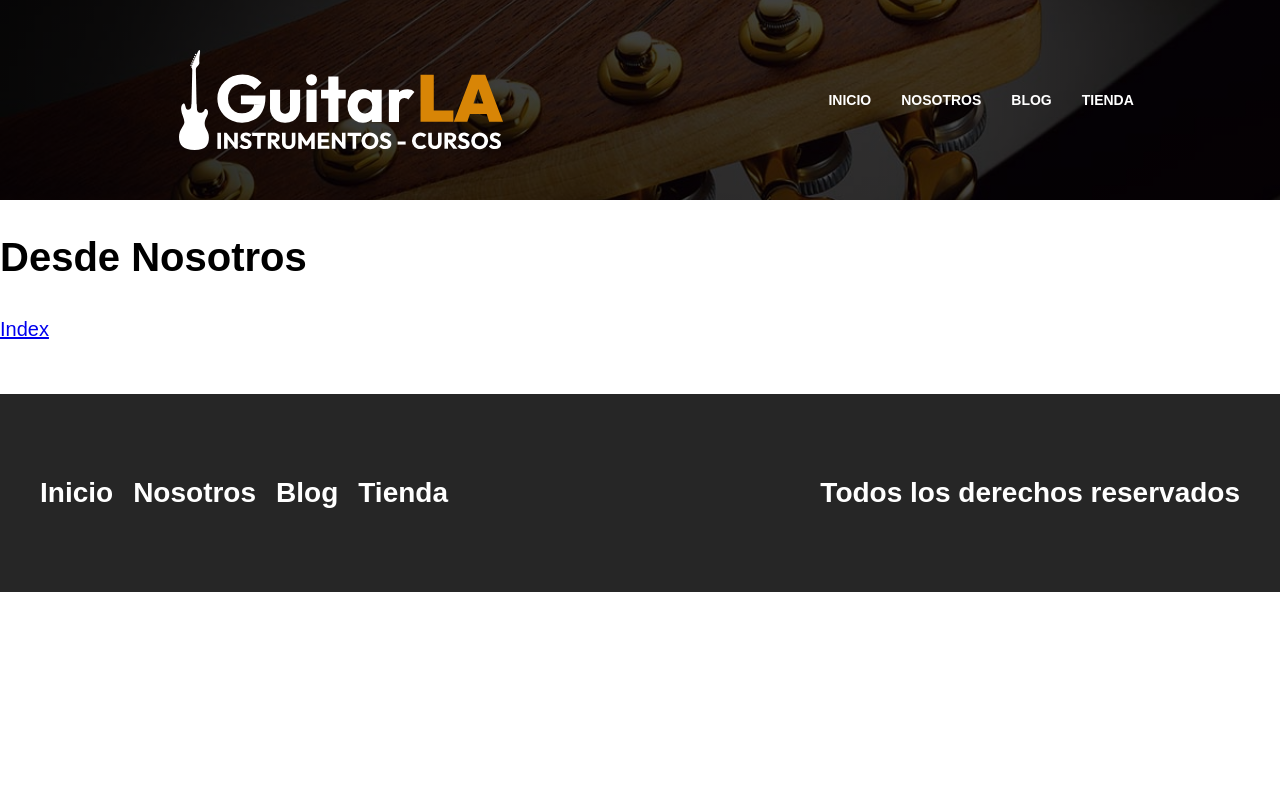
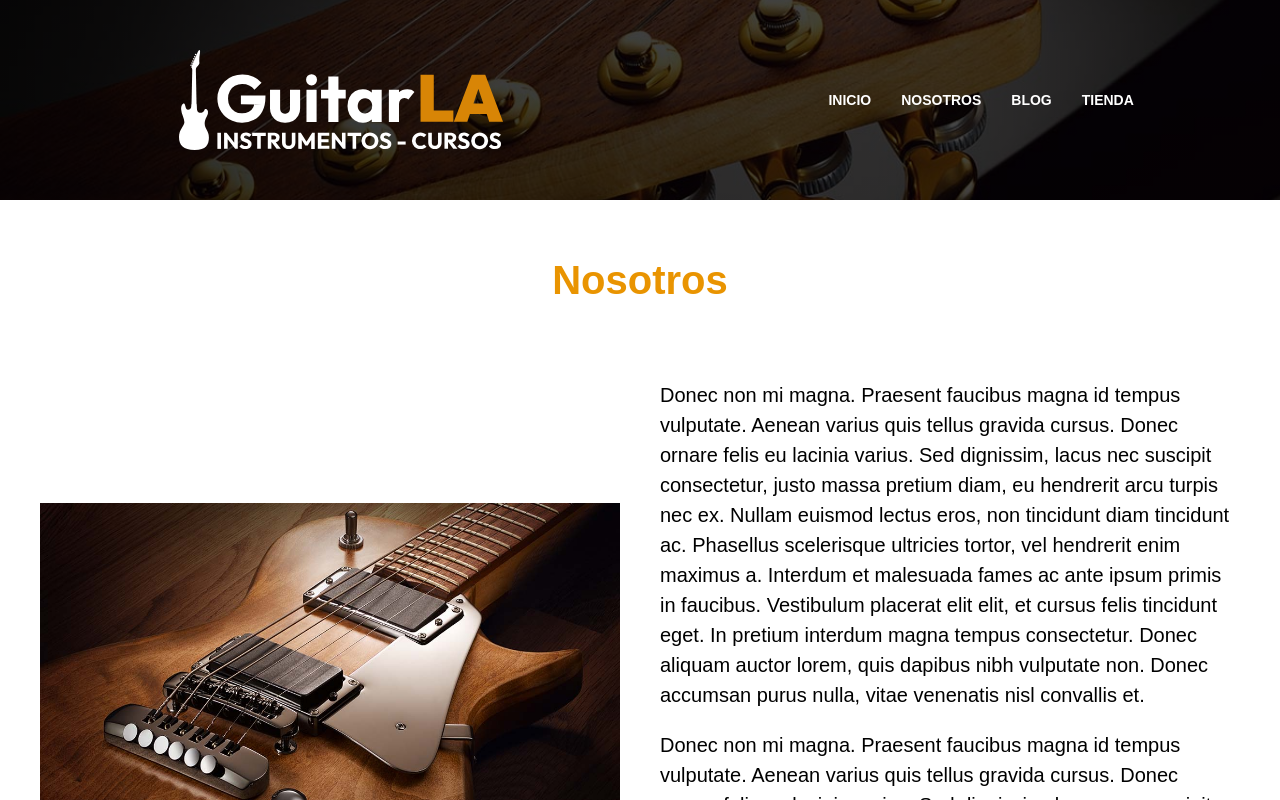
Before and after one commit to gaviria/react-ud-guitar-next, a Next.js app: page /nosotros in a window 1280 px wide. Shown: the top 800 px of the page. Built offline with nearby package versions, Linux system fonts and the light colour scheme.

Commit message:
Css y contenido de la pagina Nosotros

```diff
--- a/pages/nosotros.js
+++ b/pages/nosotros.js
@@ -1,11 +1,24 @@
-import Link from 'next/link'
+import Image from 'next/image'
 import Layout from '../components/Layout'
+import styles from '../styles/Nosotros.module.css'
 
 export default function Nosotros() {
   return (
       <Layout page="Nosotros">
-        <h1>Desde Nosotros</h1>
-        <Link href="/">Index</Link>
+        <main className="contenedor">
+          <h2 className="heading">Nosotros</h2>
+          <div className={styles.contenido}>
+            <Image layout='responsive' width={600} height={450} src="/img/nosotros.jpg" alt="Nosotros" />
+            <div>
+              <p>
+                Donec non mi magna. Praesent faucibus magna id tempus vulputate. Aenean varius quis tellus gravida cursus. Donec ornare felis eu lacinia varius. Sed dignissim, lacus nec suscipit consectetur, justo massa pretium diam, eu hendrerit arcu turpis nec ex. Nullam euismod lectus eros, non tincidunt diam tincidunt ac. Phasellus scelerisque ultricies tortor, vel hendrerit enim maximus a. Interdum et malesuada fames ac ante ipsum primis in faucibus. Vestibulum placerat elit elit, et cursus felis tincidunt eget. In pretium interdum magna tempus consectetur. Donec aliquam auctor lorem, quis dapibus nibh vulputate non. Donec accumsan purus nulla, vitae venenatis nisl convallis et.
+              </p>
+              <p>
+                Donec non mi magna. Praesent faucibus magna id tempus vulputate. Aenean varius quis tellus gravida cursus. Donec ornare felis eu lacinia varius. Sed dignissim, lacus nec suscipit consectetur, justo massa pretium diam, eu hendrerit arcu turpis nec ex. Nullam euismod lectus eros, non tincidunt diam tincidunt ac. Phasellus scelerisque ultricies tortor, vel hendrerit enim maximus a. Interdum et malesuada fames ac ante ipsum primis in faucibus. Vestibulum placerat elit elit, et cursus felis tincidunt eget. In pretium interdum magna tempus consectetur. Donec aliquam auctor lorem, quis dapibus nibh vulputate non. Donec accumsan purus nulla, vitae venenatis nisl convallis et.
+              </p>
+            </div>
+          </div>
+        </main>
       </Layout>
   );
 }
--- /dev/null
+++ b/styles/Nosotros.module.css
@@ -0,0 +1,11 @@
+.contenido {
+    display: grid;
+    gap: 4rem;
+}
+
+@media (min-width:768px) {
+    .contenido {
+        grid-template-columns: repeat(2,1fr);
+        align-items: center;
+    }
+}
```
